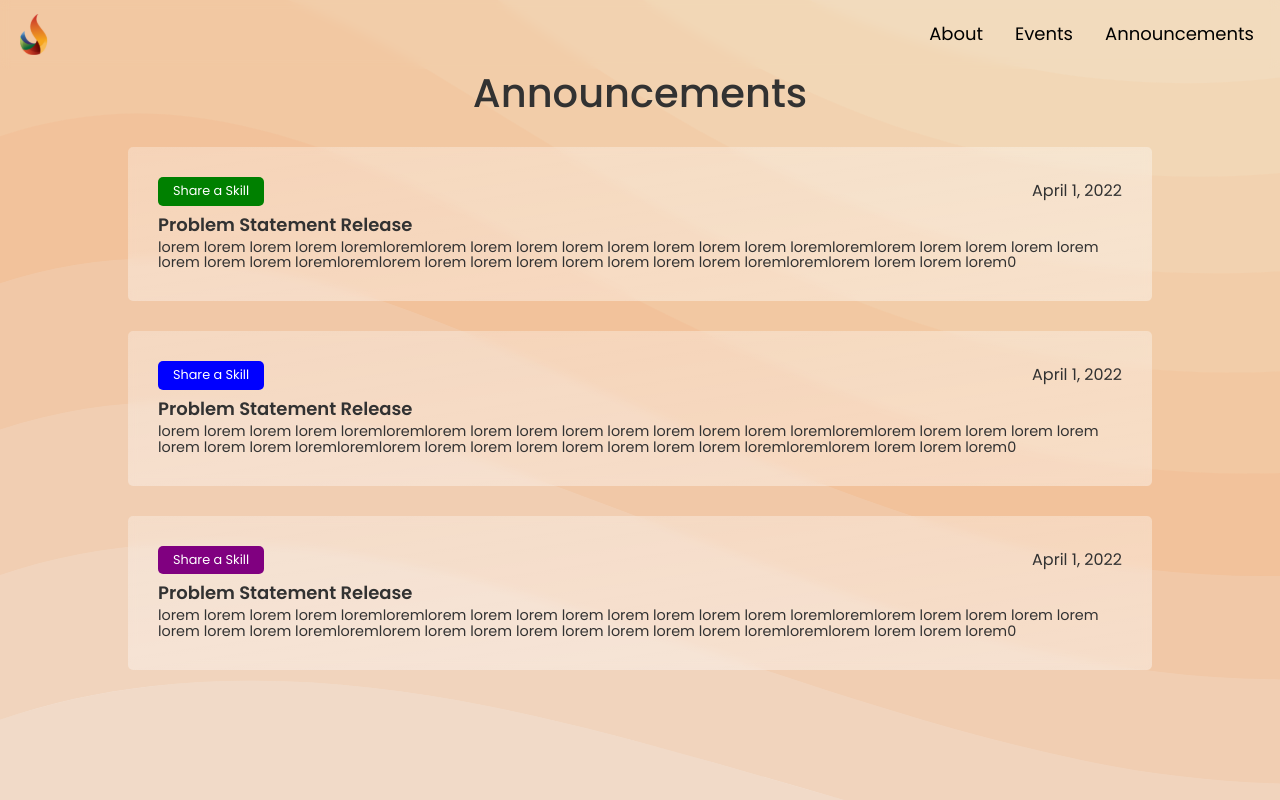
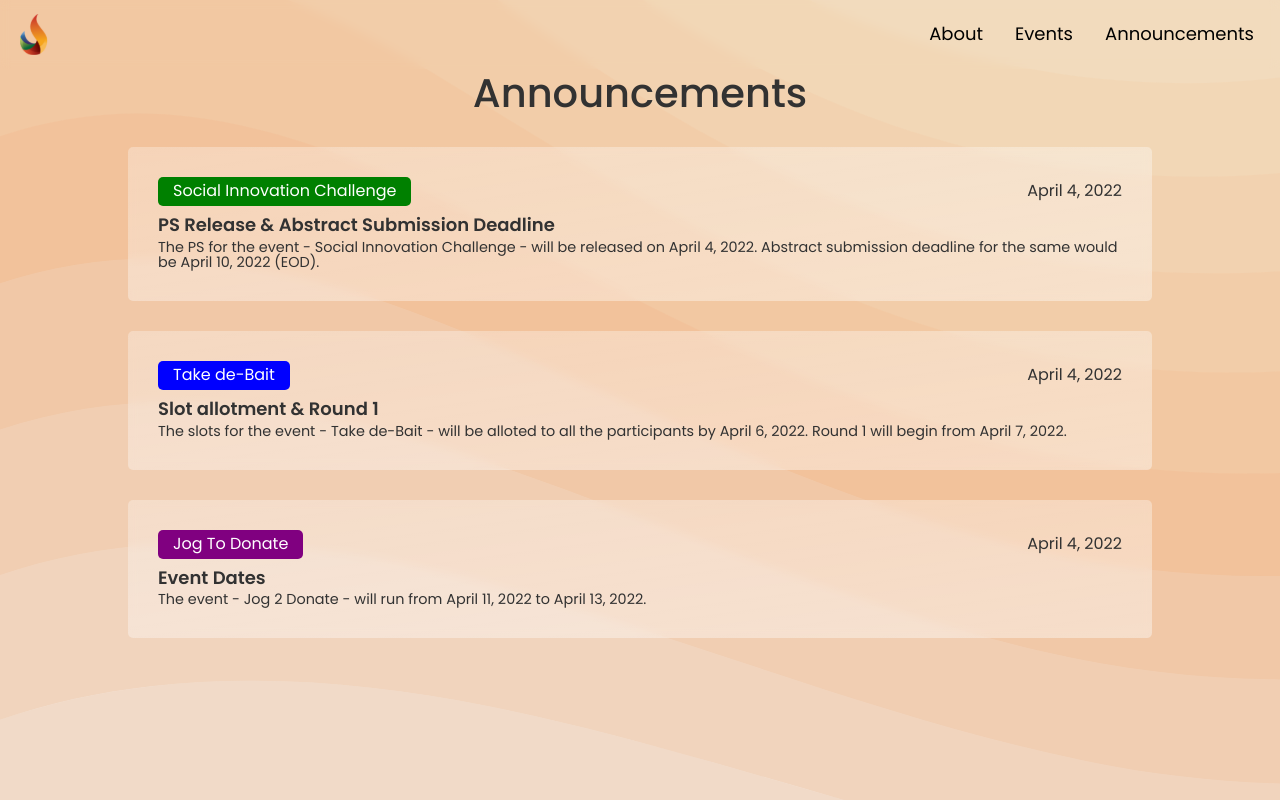
Before and after one commit to soniyakaramchandani42510/Ssc-Jagriti, a React (Create React App) app: page /announcements in a window 1280 px wide. Shown: the top 800 px of the page. Built offline with nearby package versions, Linux system fonts and the light colour scheme.

Commit message:
announcement page updated

```diff
--- a/src/components/Announcements/Announcements.css
+++ b/src/components/Announcements/Announcements.css
@@ -29,7 +29,7 @@
     border-radius: 5px;
     width: max-content;
     color: white;
-    font-size: 0.8rem;
+    font-size: 1rem;
     padding: 0 15px;
     margin-bottom: 5px;
 }
--- a/src/constants.js
+++ b/src/constants.js
@@ -164,28 +164,28 @@ export const events = [
 
 export const announcements = [
   {
-    event: "Share a Skill",
-    heading: "Problem Statement Release",
+    event: "Social Innovation Challenge",
+    heading: "PS Release & Abstract Submission Deadline",
     description:
-      "lorem lorem lorem lorem loremloremlorem lorem lorem lorem lorem lorem lorem lorem loremloremlorem lorem lorem lorem lorem lorem lorem lorem loremloremlorem lorem lorem lorem lorem lorem lorem lorem loremloremlorem lorem lorem lorem0",
-    date: 'April 1, 2022',
+      "The PS for the event - Social Innovation Challenge - will be released on April 4, 2022. Abstract submission deadline for the same would be April 10, 2022 (EOD).",
+    date: 'April 4, 2022',
     color: 'green',
   },
   {
-    event: "Share a Skill",
-    heading: "Problem Statement Release",
+    event: " Take de-Bait",
+    heading: "Slot allotment & Round 1",
     description:
-      "lorem lorem lorem lorem loremloremlorem lorem lorem lorem lorem lorem lorem lorem loremloremlorem lorem lorem lorem lorem lorem lorem lorem loremloremlorem lorem lorem lorem lorem lorem lorem lorem loremloremlorem lorem lorem lorem0",
-    date: 'April 1, 2022',
+      "The slots for the event - Take de-Bait - will be alloted to all the participants by April 6, 2022. Round 1 will begin from April 7, 2022.",
+    date: 'April 4, 2022',
     color: 'blue',
 
   },
   {
-    event: "Share a Skill",
-    heading: "Problem Statement Release",
+    event: "Jog To Donate",
+    heading: "Event Dates",
     description:
-      "lorem lorem lorem lorem loremloremlorem lorem lorem lorem lorem lorem lorem lorem loremloremlorem lorem lorem lorem lorem lorem lorem lorem loremloremlorem lorem lorem lorem lorem lorem lorem lorem loremloremlorem lorem lorem lorem0",
-    date: 'April 1, 2022',
+      "The event - Jog 2 Donate - will run from April 11, 2022 to April 13, 2022.",
+    date: 'April 4, 2022',
     color: 'purple',
   },
 ];
```
